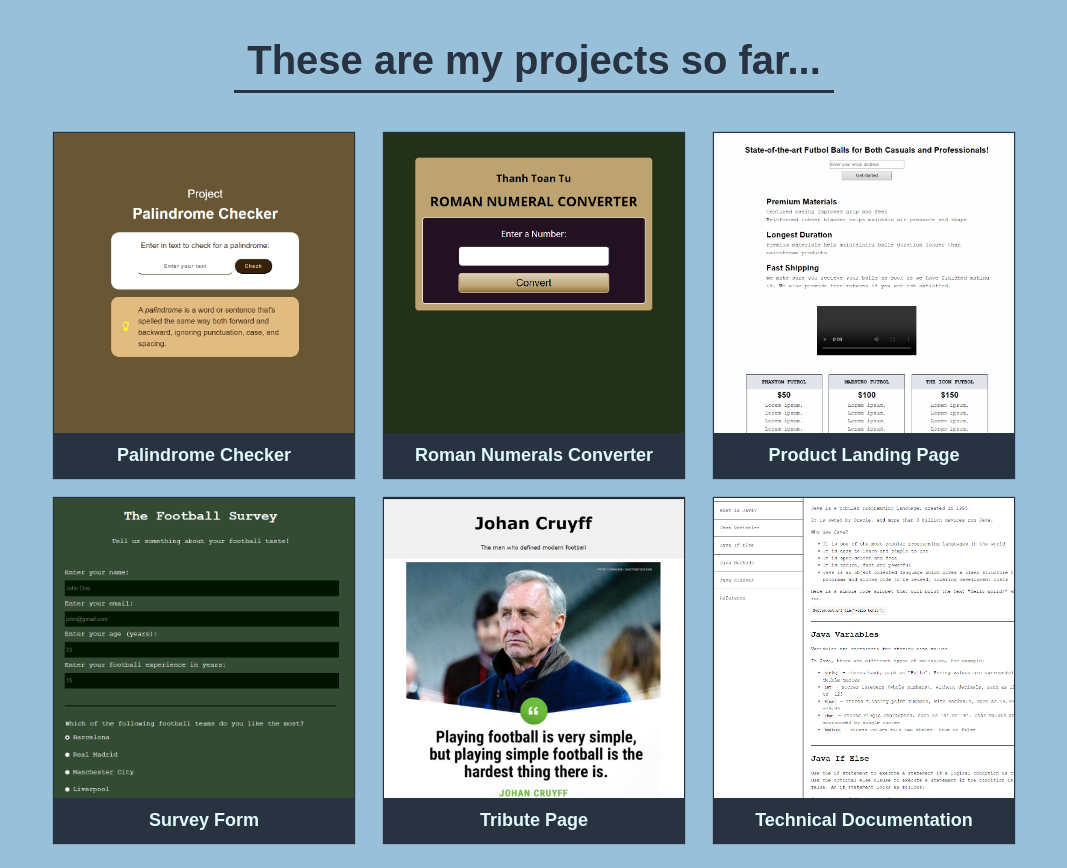
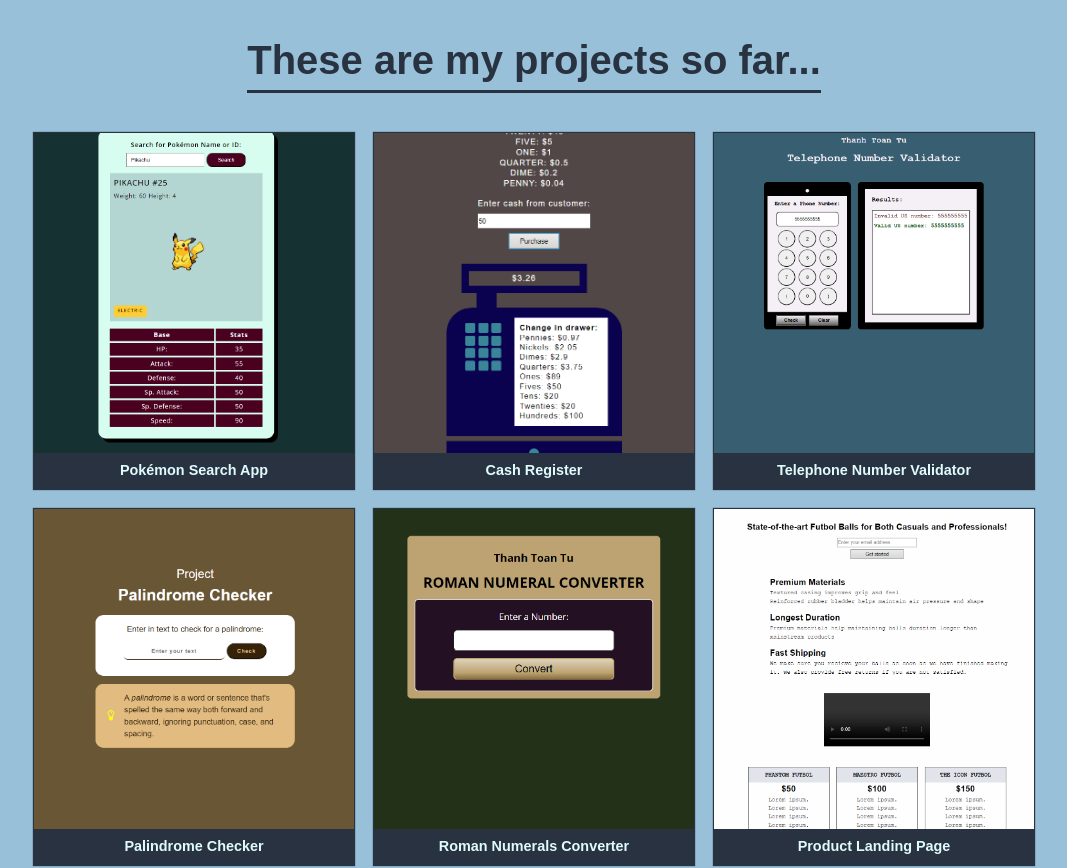
Before and after one commit to ToanThanhTu/ThanhToanTu-Portfolio-main, a plain HTML site: page index.html in a window 1280 px wide. Shown: the part 920-1788 px from the top of the page, without its empty margins (106-1173 px from the left). Drawn offline with Linux system fonts and the light colour scheme.

Commit message:
Added 3 more Javascript projects; change projects display to grid

```diff
--- a/index.html
+++ b/index.html
@@ -1,5 +1,6 @@
 <!DOCTYPE html>
 <html lang="en">
+
 <head>
   <meta charset="UTF-8" />
   <meta name="viewport" content="width=device-width, initial-scale=1.0" />
@@ -7,6 +8,7 @@
   <link rel="stylesheet" href="https://cdnjs.cloudflare.com/ajax/libs/font-awesome/4.7.0/css/font-awesome.min.css">
   <title>Trevor Portfolio</title>
 </head>
+
 <body>
   <header class="header">
     <h3 class="header-title">Trevor Portfolio</h3>
@@ -26,15 +28,43 @@
     <section id="work">
       <h2 class="work-section-header">These are my projects so far...</h2>
       <div id="projects">
-          <div class="projects-first-row">
+
+        <div class="project-tile">
+          <a href="https://toanthanhtu.github.io/pokemon-search-app/" target="_blank">
+            <figure>
+              <img src="./project-screenshots/pokemon-search-app.png" alt="Pokémon Search App" />
+              <figcaption>Pokémon Search App</figcaption>
+            </figure>
+          </a>
+        </div>
+
+        <div class="project-tile">
+          <a href="https://toanthanhtu.github.io/cash-register/" target="_blank">
+            <figure>
+              <img src="./project-screenshots/cash-register.png" alt="Cash Register" />
+              <figcaption>Cash Register</figcaption>
+            </figure>
+          </a>
+        </div>
+
+        <div class="project-tile">
+          <a href="https://toanthanhtu.github.io/telephone-number-validator/" target="_blank">
+            <figure>
+              <img src="./project-screenshots/telephone-number-validator.png" alt="Telephone Number Validator" />
+              <figcaption>Telephone Number Validator</figcaption>
+            </figure>
+          </a>
+        </div>
+
         <div class="project-tile">
           <a href="https://toanthanhtu.github.io/palindrome-checker/" target="_blank">
             <figure>
-                  <img src="./project-screenshots/palindrome-checker.png" alt="Survey Form snapshot" />
+              <img src="./project-screenshots/palindrome-checker.png" alt="Palindrome Checker" />
               <figcaption>Palindrome Checker</figcaption>
             </figure>
           </a>
         </div>
+
         <div class="project-tile">
           <a href="https://toanthanhtu.github.io/roman-numerals-converter/" target="_blank">
             <figure>
@@ -47,38 +77,39 @@
         <div class="project-tile">
           <a href="https://toanthanhtu.github.io/ProductLandingPage/" target="_blank">
             <figure>
-                  <img src="./project-screenshots/product-landing-page.png" alt="Product Landing Page snapshot" />
+              <img src="./project-screenshots/product-landing-page.png" alt="Product Landing Page" />
               <figcaption>Product Landing Page</figcaption>
             </figure>
           </a>
         </div>
-          </div>
-          <div class="projects-second-row">
+
         <div class="project-tile">
           <a href="https://toanthanhtu.github.io/SurveyForm/" target="_blank">
             <figure>
-                  <img src="./project-screenshots/survey.png" alt="Survey Form snapshot" />
+              <img src="./project-screenshots/survey.png" alt="Survey Form" />
               <figcaption>Survey Form</figcaption>
             </figure>
           </a>
         </div>
+
         <div class="project-tile">
           <a href="https://toanthanhtu.github.io/TributePage/" target="_blank">
             <figure>
-                  <img src="./project-screenshots/tribute-page.png" alt="Tribute Page snapshot" />
+              <img src="./project-screenshots/tribute-page.png" alt="Tribute Page" />
               <figcaption>Tribute Page</figcaption>
             </figure>
           </a>
         </div>
+
         <div class="project-tile">
           <a href="https://toanthanhtu.github.io/TechnicalDocumentationPage/" target="_blank">
             <figure>
-                  <img src="./project-screenshots/technical-documentation-page.png" alt="Technical Documentation Page snapshot" />
+              <img src="./project-screenshots/technical-documentation-page.png" alt="Technical Documentation Page" />
               <figcaption>Technical Documentation</figcaption>
             </figure>
           </a>
         </div>
-          </div>
+
       </div>
     </section>
     <section id="contact">
@@ -107,4 +138,5 @@
     <span>Created with HTML and CSS, 2024</span>
   </footer>
 </body>
+
 </html>
--- a/styles.css
+++ b/styles.css
@@ -10,10 +10,11 @@
   padding: 0;
   margin: 0;
   box-sizing: border-box;
+  /* border: 0.5px solid black; */
 }
 
 html {
-  font-size: 10px;
+  font-size: 62.5%;
   font-family: 'Poppins', sans-serif;
   font-weight: bold;
   line-height: 1.5;
@@ -96,6 +97,10 @@ body {
 }
 
 #work {
+  display: flex;
+  flex-direction: column;
+  align-items: center;
+  justify-content: center;
   text-align: center;
   padding: 10em 4em;
   margin: 0 auto;
@@ -111,24 +116,16 @@ body {
 }
 
 #projects {
-  display: block;
+  display: grid;
+  grid-template-columns: repeat(3, 1fr);
   margin: 0 auto;
   max-width: 100em;
-}
-
-.projects-first-row, .projects-second-row {
-  display: flex;
-  justify-content: space-evenly;
-}
-
-.projects-first-row {
-  margin-bottom: 20px;
+  gap: 2rem;
 }
 
 .project-tile {
   box-shadow: 0 0 1px 1px var(--dark);
-  width: 30%;
-  margin: 0 10px;
+  font-size: 80%;
 }
 
 .project-tile a {
@@ -208,14 +205,12 @@ img {
 }
 
 @media (max-width: 800px) {
-  .projects-first-row, .projects-second-row {
-    display: block;
-    margin: 0;
+  .project-tile {
+    width: 300px;
   }
 
-  .project-tile {
-    margin: 20px auto;
-    width: 400px;
+  #projects {
+    grid-template-columns: repeat(2, 1fr);
   }
 
   .header-title {
@@ -234,6 +229,10 @@ img {
 
   .project-tile {
     width: 350px;
+  }
+
+  #projects {
+    grid-template-columns: repeat(1, 1fr);
   }
 }
 
```
Also changed, not shown: project-screenshots/cash-register.png (added), project-screenshots/pokemon-search-app.png (added), project-screenshots/telephone-number-validator.png (added). Lines whose indentation alone changed are shown as unchanged.
